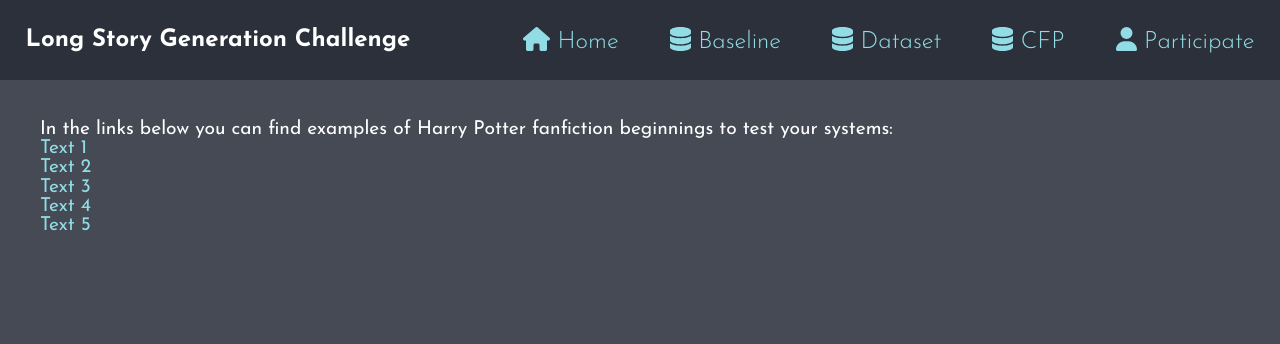
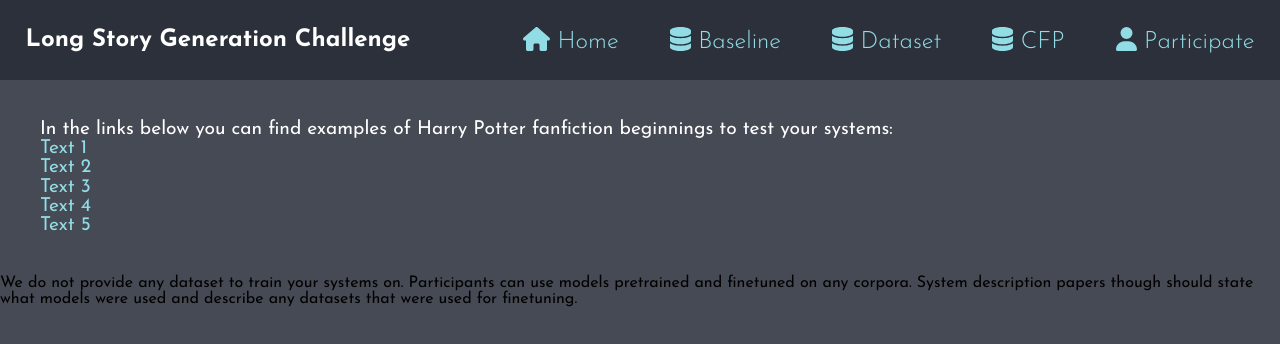
Before and after one commit to NazarovNikita1/LSGC, a Vue app: page /dataset in a window 1280 px wide. Shown: the top 344 px of the page. Built offline with nearby package versions, Linux system fonts and the light colour scheme; what vue-particles would draw is missing.

Commit message:
Update DatasetPage.vue

```diff
--- a/src/views/DatasetPage.vue
+++ b/src/views/DatasetPage.vue
@@ -36,6 +36,11 @@
       </li>
     </ul>
   </div>
+  <p>
+    We do not provide any dataset to train your systems on.
+    Participants can use models pretrained and finetuned on any corpora.
+    System description papers though should state what models were used and describe any datasets that were used for finetuning.
+  </p>
 </template>
 
 <style>
```
